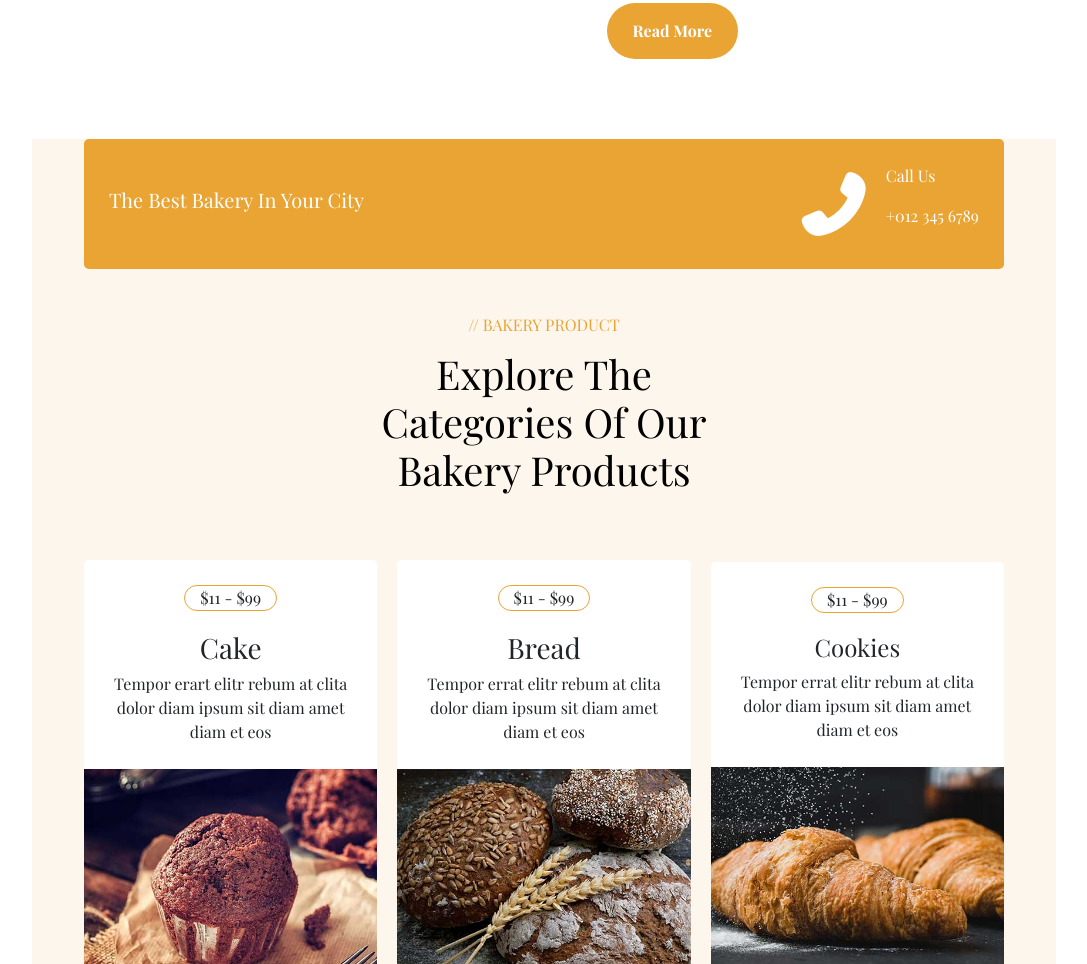
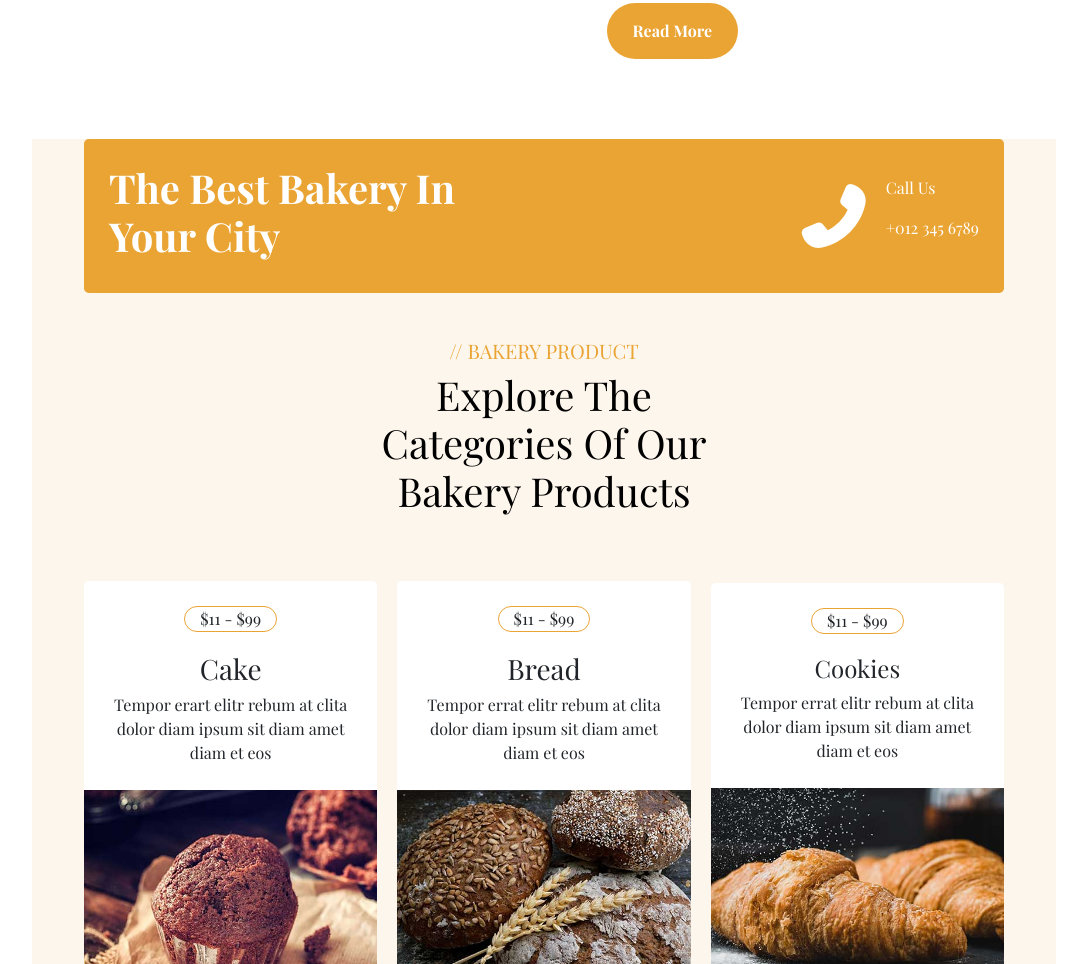
Before and after one commit to FilleDeZeus/Projet_Kadker_Enide_Djender, a website: page index.html in a window 1280 px wide. Shown: the part 810-1774 px from the top of the page, without its empty margins (96-1183 px from the left). Drawn offline with nearby package versions, Linux system fonts and the light colour scheme.

Commit message:
finish mis en page

```diff
--- a/index.html
+++ b/index.html
@@ -93,7 +93,7 @@
             <div class="entete">
                 <div class="row g-5">
                     <div class="col-lg-6">
-                        <h5>The Best Bakery In Your City</h5>
+                        <h1>The Best Bakery In Your City</h1>
                     </div>
                     <div class="col-lg-6 text-lg-end">
                         <div class="tel ">
@@ -107,7 +107,7 @@
                 </div>
             </div>
             <div class="bakery">
-                <p>// BAKERY PRODUCT</p>
+                <h5>// BAKERY PRODUCT</h5>
                 <h1 class="display-6 mb-4">Explore The Categories Of Our Bakery Products</h1>
             </div>
             <div class="row g-4">
--- a/src/sass/modules/_categorie.scss
+++ b/src/sass/modules/_categorie.scss
@@ -49,10 +49,7 @@
     font-family: 'playb';
     line-height: 1.2;
 }
-.bakery p{
-    color: $orange;
-    line-height: 1.2;
-}
+
 .tel{
     display: inline-flex;
     text-align: start;
```
Also changed, not shown: public/css/app.css.
